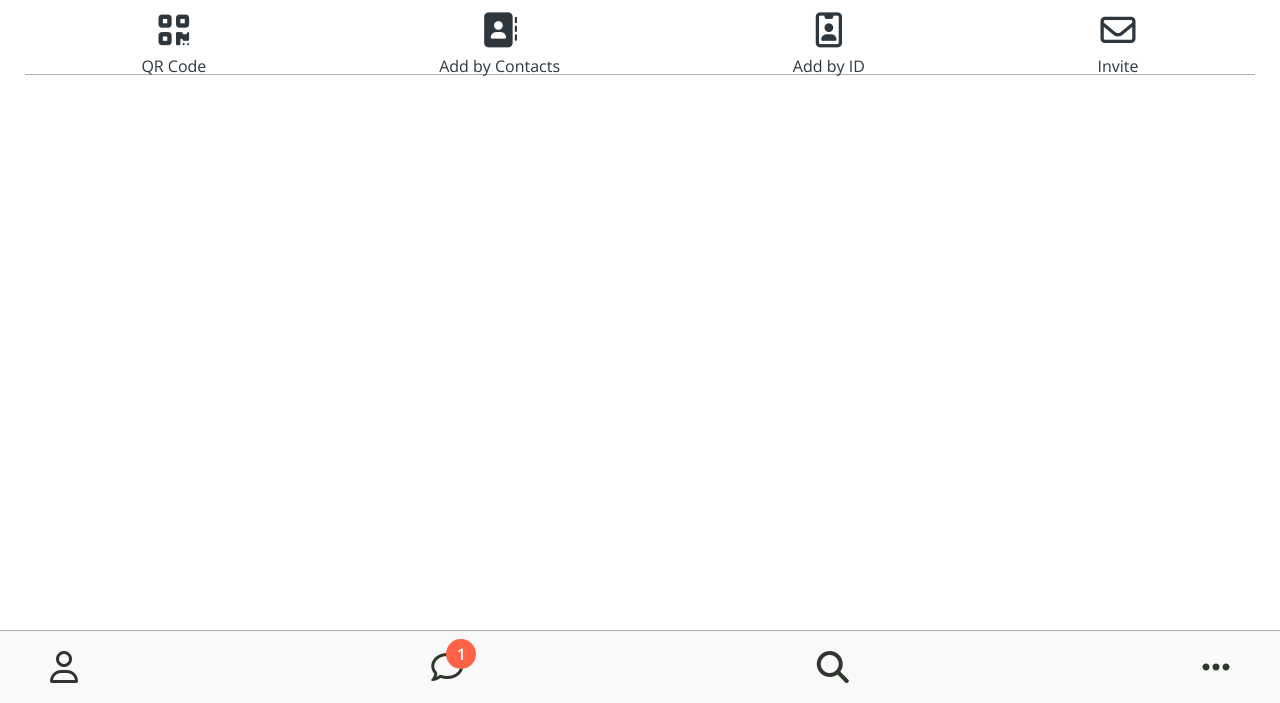
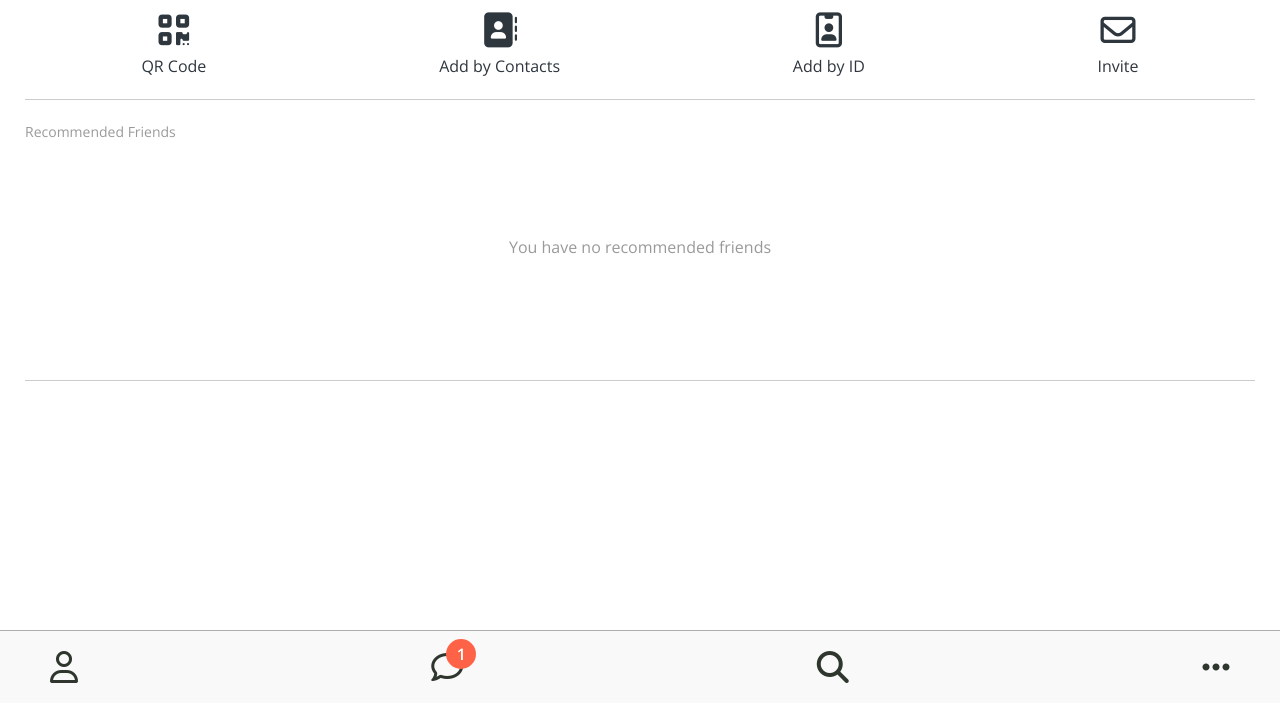
Before and after one commit to Tuwasduliebst/html_css_js_revival, a plain HTML site: page find.html in a window 1280 px wide. Shown: the part 97-800 px from the top of the page. Drawn offline with nearby package versions, Linux system fonts and the light colour scheme.

Commit message:
find screen part two end

```diff
--- a/css/screen/find.css
+++ b/css/screen/find.css
@@ -1,7 +1,6 @@
 .find-icons {
   display: flex;
   justify-content: space-around;
-  border-bottom: 1px solid rgba(0, 0, 0, 0.3);
 }
 
 .find-icons__icon {
@@ -14,3 +13,22 @@
 .find-icons__icon i {
   font-size: 35px;
 }
+
+.recommended-friends {
+  margin: 25px 0px;
+  padding: 25px 0px;
+  border-top: var(--main-border);
+  border-bottom: var(--main-border);
+}
+
+.recommended-friends__title {
+  font-size: 14px;
+  color: rgba(0, 0, 0, 0.4);
+}
+
+.recommended-friends span {
+  display: block;
+  color: rgba(0, 0, 0, 0.4);
+  margin: 100px 0px;
+  text-align: center;
+}
--- a/css/screen/friends.css
+++ b/css/screen/friends.css
@@ -18,7 +18,7 @@
 
 .friends-screen__channel {
   margin-top: 25px;
-  border-top: 1px solid rgba(0, 0, 0, 0.2);
+  border-top: var(--main-border);
   padding-top: 15px;
 }
 
--- a/css/variables.css
+++ b/css/variables.css
@@ -1,4 +1,5 @@
 :root {
   --yellow: #fae100;
   --horizontal-space: 25px;
+  --main-border: 1px solid rgba(0, 0, 0, 0.2);
 }
--- a/find.html
+++ b/find.html
@@ -55,6 +55,10 @@
           <span>Invite</span>
         </div>
       </div>
+      <div class="recommended-friends">
+        <h6 class="recommended-friends__title">Recommended Friends</h6>
+        <span>You have no recommended friends</span>
+      </div>
     </main>
 
     <nav class="nav">
```
